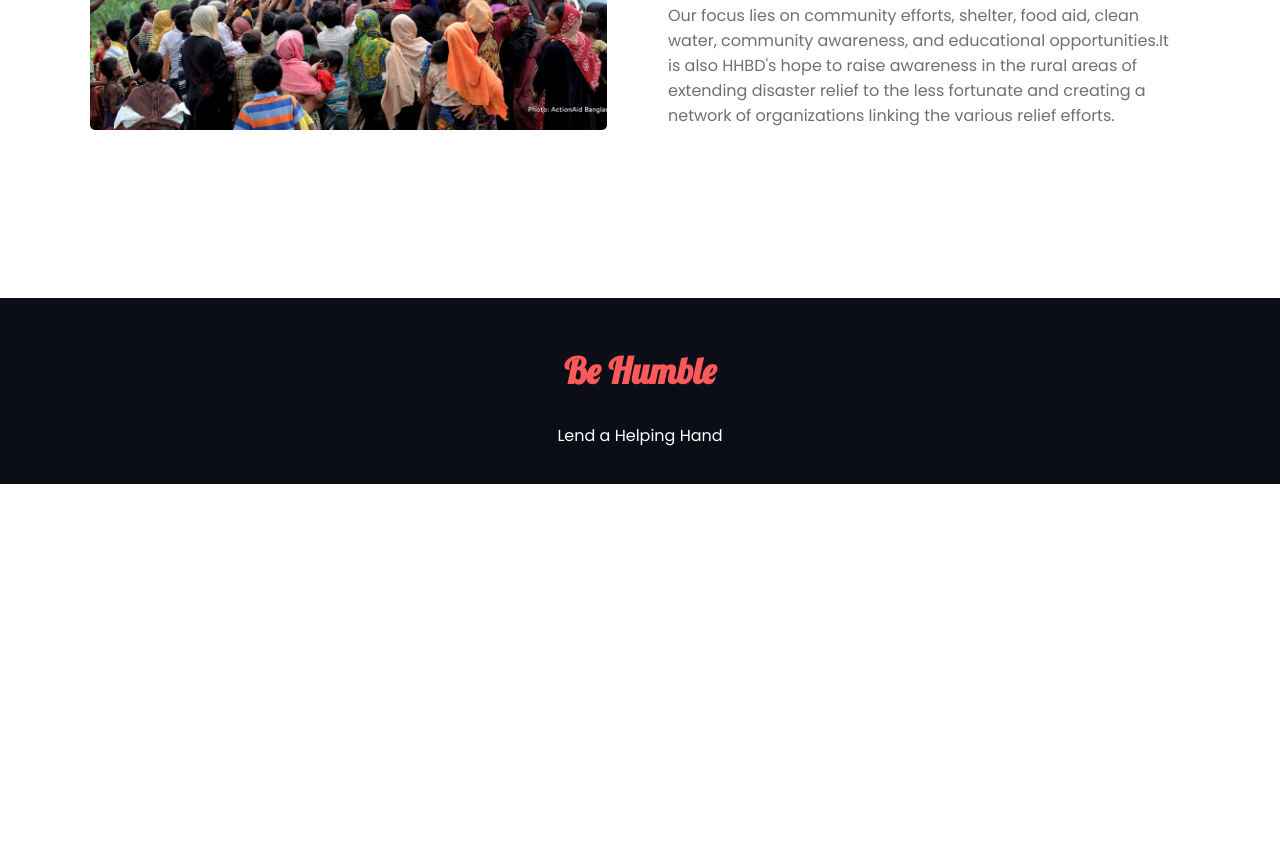
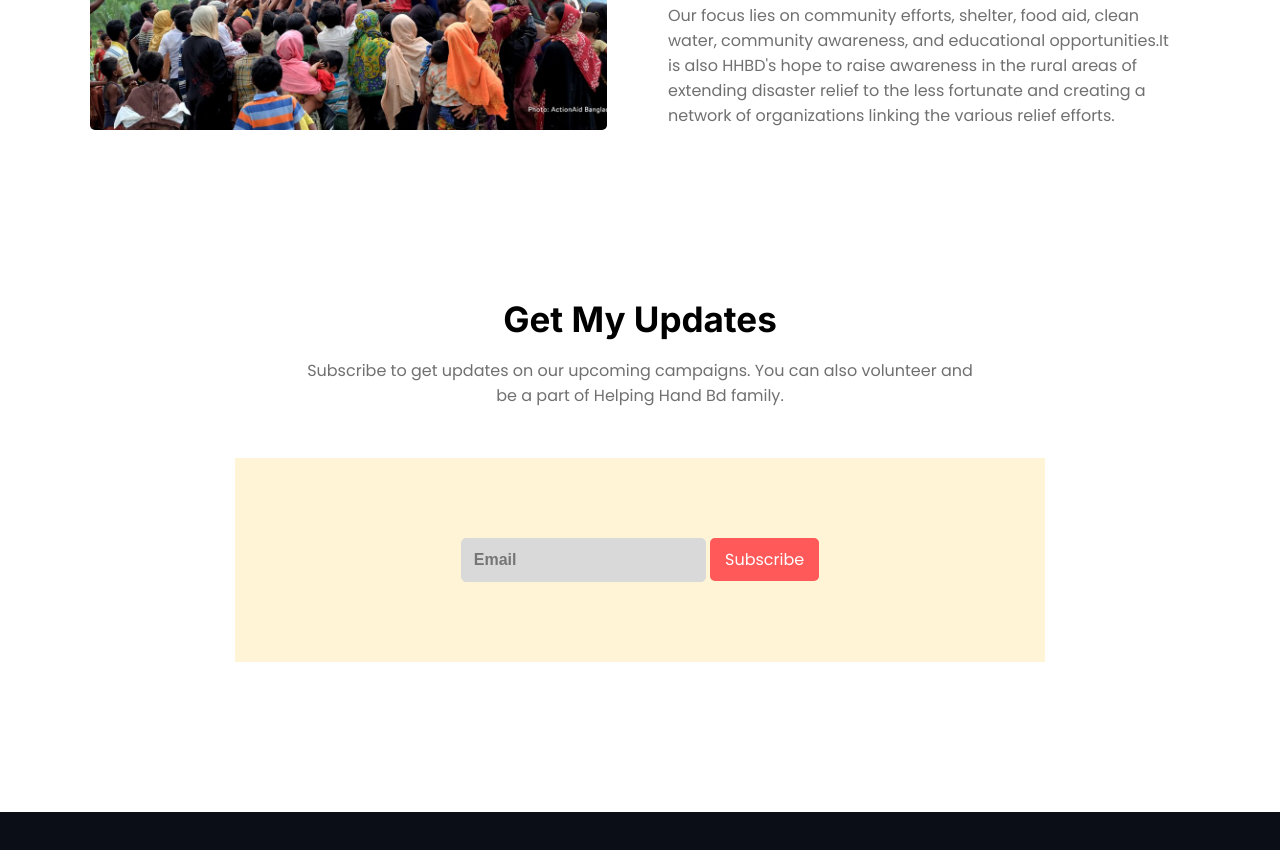
Before and after one commit to tahsinkarim/donation-website, a plain HTML site: page index.html in a window 1280 px wide. Shown: the part 2097-2947 px from the top of the page. Before the commit the page ends 2581 px from the top, so only its background shows below. Drawn offline with Linux system fonts and the light colour scheme.

Commit message:
Updated Readme

```diff
--- a/css/style.css
+++ b/css/style.css
@@ -6,6 +6,7 @@ body {
 section {
   margin-bottom: 150px;
 }
+
 /* Banner Design */
 .banner {
   background-image: linear-gradient(to top, #121212, transparent),
@@ -37,6 +38,7 @@ section {
   padding: 10px 15px;
   border-radius: 5px;
 }
+
 /* Donate Section */
 .donate {
   text-align: center;
@@ -47,7 +49,8 @@ section {
   font-family: "Inter", sans-serif;
 }
 .donate-text,
-.about-text {
+.about-text,
+.contact-text {
   max-width: 690px;
   margin: 0 auto;
   margin-bottom: 20px;
@@ -75,7 +78,7 @@ section {
 .input-container {
   margin-bottom: 32px;
 }
-input {
+.donate-input {
   margin-top: 100px;
   border: none;
   border-bottom: 1px solid #dadada;
@@ -84,9 +87,12 @@ input {
   padding-top: 10px;
   padding-bottom: 10px;
 }
+
 /* Donate-Plan Section */
 .donate-plan {
   text-align: center;
+  padding-left: 50px;
+  padding-right: 50px;
 }
 .donate-cards {
   display: flex;
@@ -116,6 +122,7 @@ input {
 #edu-bg {
   background-color: #fff4d6;
 }
+
 /* About Section */
 .about-container {
   display: flex;
@@ -123,6 +130,8 @@ input {
   align-items: center;
   max-width: 1100px;
   margin: 0 auto;
+  padding-left: 50px;
+  padding-right: 50px;
 }
 .about-left {
   width: 47%;
@@ -136,6 +145,31 @@ input {
   width: 100%;
   border-radius: 5px;
 }
+
+/* Contact Section */
+.contact-container {
+  text-align: center;
+  max-width: 1100px;
+  margin: 0 auto;
+}
+.email-container {
+  padding: 80px 60px;
+  background-color: #fff4d6;
+  width: 690px;
+  margin: 50px auto;
+}
+.email-input {
+  color: #aa9f9f;
+  background-color: #d9d9d9;
+  border-radius: 5px;
+  padding: 12px;
+  border: none;
+  font-size: 16px;
+  font-weight: bold;
+  margin-right: 0;
+  border: 1px solid #d9d9d9;
+}
+
 /* Footer Design */
 footer {
   text-align: center;
--- a/index.html
+++ b/index.html
@@ -17,6 +17,8 @@
   </head>
   <body>
     <main>
+      <!-- Banner Section -->
+
       <section class="banner">
         <div class="banner-content">
           <h1 class="banner-title">Let's Help Those Who Are</h1>
@@ -29,6 +31,9 @@
           <a class="button" href="#">Donate Now</a>
         </div>
       </section>
+
+      <!-- Donate Section -->
+
       <section class="donate">
         <h2 class="title">Donate Today</h2>
         <p class="donate-text">
@@ -43,10 +48,17 @@
           <a class="card" href="#">2000tk</a>
         </div>
         <div class="input-container">
-          <input type="text" placeholder="Other Amount (Taka)" />
+          <input
+            class="donate-input"
+            type="text"
+            placeholder="Other Amount (Taka)"
+          />
         </div>
         <a href="#" class="button">Donate Now</a>
       </section>
+
+      <!-- Donate Plan Section -->
+
       <section class="donate-plan">
         <h2 class="title">Our Donate Plan</h2>
         <p class="donate-text">
@@ -81,6 +93,9 @@
           </div>
         </div>
       </section>
+
+      <!-- About Us Section -->
+
       <section class="about-us">
         <div class="about-container">
           <div class="about-left">
@@ -104,6 +119,28 @@
           </div>
         </div>
       </section>
+
+      <!-- Contact Section -->
+
+      <section class="contact">
+        <div class="contact-container">
+          <h1 class="title">Get My Updates</h1>
+          <p class="contact-text">
+            Subscribe to get updates on our upcoming campaigns. You can also
+            volunteer and be a part of Helping Hand Bd family.
+          </p>
+          <div class="email-container">
+            <input
+              class="email-input"
+              type="email"
+              name="email"
+              id="email"
+              placeholder="Email"
+            />
+            <a href="#" class="button">Subscribe</a>
+          </div>
+        </div>
+      </section>
     </main>
     <footer>
       <div class="footer-content">
```
Also changed, not shown: images/screenshot.png (added), 1 other file.
